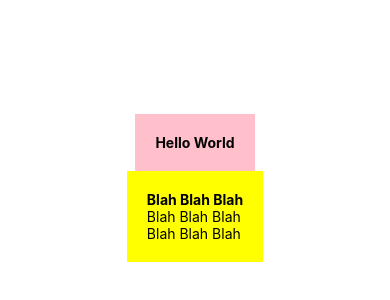
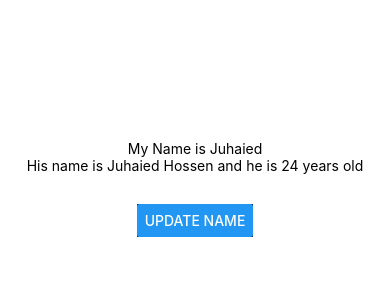
Before and after one commit to Juhaied/react-native-mbl, a React Native app in the folder my-app/: screen / in a window 390 px wide. Shown: the part 234-534 px from the top of the page. Built offline with nearby package versions, Linux system fonts and the light colour scheme.

Commit message:
Use State

```diff
--- a/my-app/App.js
+++ b/my-app/App.js
@@ -1,17 +1,20 @@
 import { StatusBar } from 'expo-status-bar';
-import { StyleSheet, Text, View } from 'react-native';
+import { Button, StyleSheet, Text, View } from 'react-native';
+import { useState } from 'react';
+export default function App() {
 
-export default function App() {
+
+  const [name,setName] =useState('Juhaied');
+  const [person,setPerson] = useState({name : 'Juhaied Hossen',age:24});
+  const clickHandler = () =>{
+    setName('Nabid');
+  }
   return (
     <View style={styles.container}>
-      <View style={styles.header}>
-        <Text style={styles.boldText}>Hello World</Text>
-      </View>
-
-      <View style={styles.body}>
-        <Text style={styles.boldText}>Blah Blah Blah</Text>
-        <Text>Blah Blah Blah</Text>
-        <Text>Blah Blah Blah</Text>
+      <Text>My Name is {name}</Text>
+      <Text>His name is {person.name} and he is {person.age} years old</Text>
+      <View style={styles.buttonContainer}>
+        <Button title='Update Name' onPress={clickHandler}/>
       </View>
     </View>
   );
@@ -34,6 +37,10 @@ const styles = StyleSheet.create({
   body:{
     backgroundColor:'yellow',
     padding:20,
-    }
+  },
+  buttonContainer :{
+    marginTop:30,
+    backgroundColor:'black'
+  }
 
 });
```
